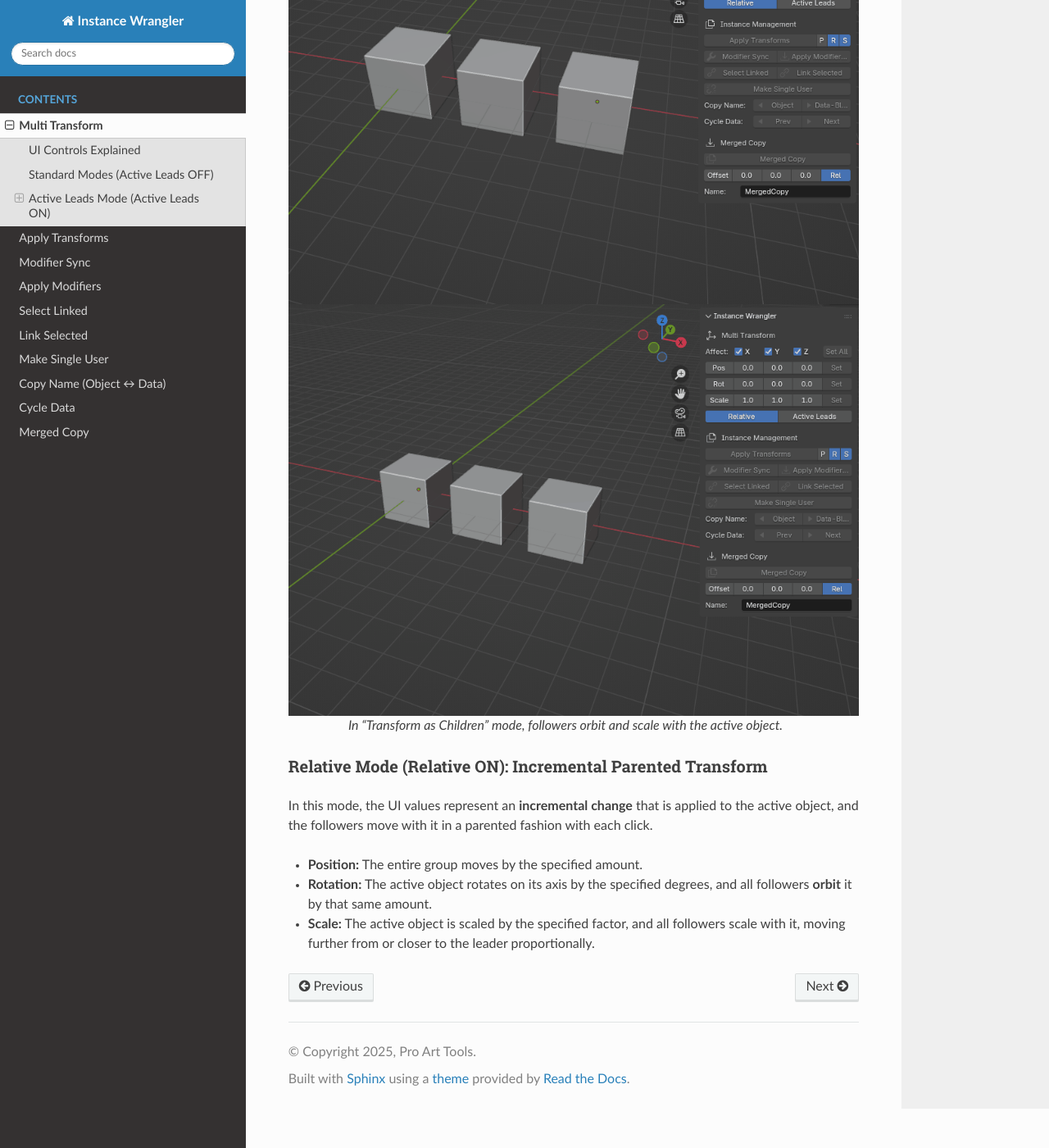
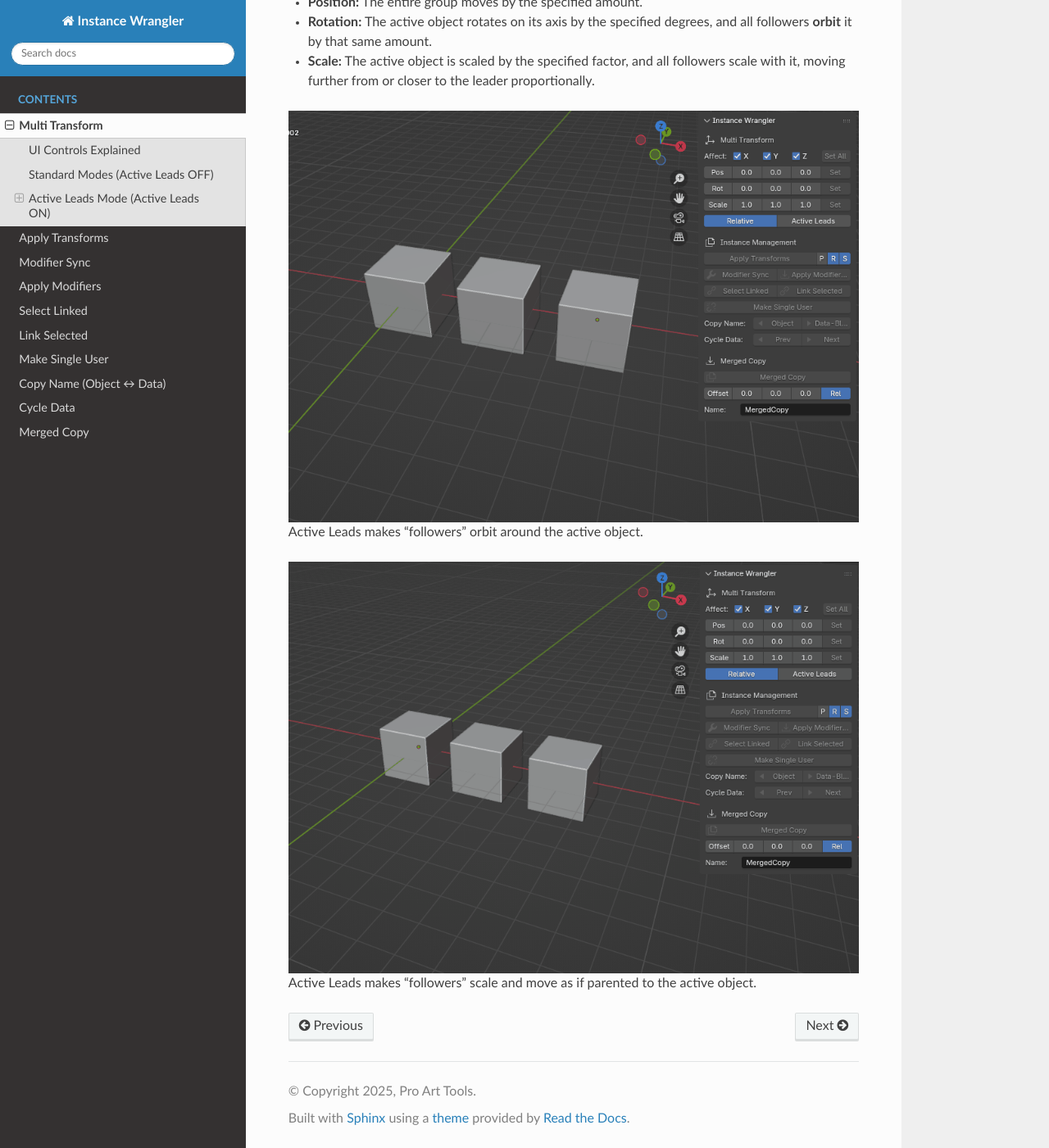
Before and after one commit to jb1981dev/Precise-Docs, a Sphinx documentation site: the page built from docs/source/multitransform.rst, in a window 1280 px wide and 1400 px high, scrolled down 1653 px. Shown: the whole window at 82% size. Built offline with Sphinx 7.4.7 and the Read the Docs theme 3.1.0, drawn with Linux system fonts in a browser that asks for light colours.

Commit message:
Update multitransform.rst

```diff
--- a/docs/source/multitransform.rst
+++ b/docs/source/multitransform.rst
@@ -40,16 +40,6 @@ In this mode, the entire selection behaves as if temporarily parented to the act
 * **Rotation:** Followers **orbit** around the active object as it rotates to its new orientation.
 * **Scale:** Followers move closer to or further away from the active object as it scales to its new size, maintaining the group's proportions.
 
-.. figure:: images/multitransform_activeleads_rotation.gif
-   :align: center
-   :alt: Animation demonstrating active leads functionality with objects orbiting around the active object.
-
-.. figure:: images/multitransform_activeleads_scale.gif
-   :align: center
-   :alt: Animation demonstrating active leads functionality with objects scaling around the active object.
-
-   In "Transform as Children" mode, followers orbit and scale with the active object.
-
 Relative Mode (Relative ON): Incremental Parented Transform
 ^^^^^^^^^^^^^^^^^^^^^^^^^^^^^^^^^^^^^^^^^^^^^^^^^^^^^^^^^^^^^
 
@@ -58,3 +48,15 @@ In this mode, the UI values represent an **incremental change** that is applied
 * **Position:** The entire group moves by the specified amount.
 * **Rotation:** The active object rotates on its axis by the specified degrees, and all followers **orbit** it by that same amount.
 * **Scale:** The active object is scaled by the specified factor, and all followers scale with it, moving further from or closer to the leader proportionally.
+
+.. figure:: images/multitransform_activeleads_rotation.gif
+   :align: center
+   :alt: Animation demonstrating active leads functionality with objects orbiting around the active object.
+
+Active Leads makes "followers" orbit around the active object.
+
+.. figure:: images/multitransform_activeleads_scale.gif
+   :align: center
+   :alt: Animation demonstrating active leads functionality with objects scaling around the active object.
+
+Active Leads makes "followers" scale and move as if parented to the active object.
```
